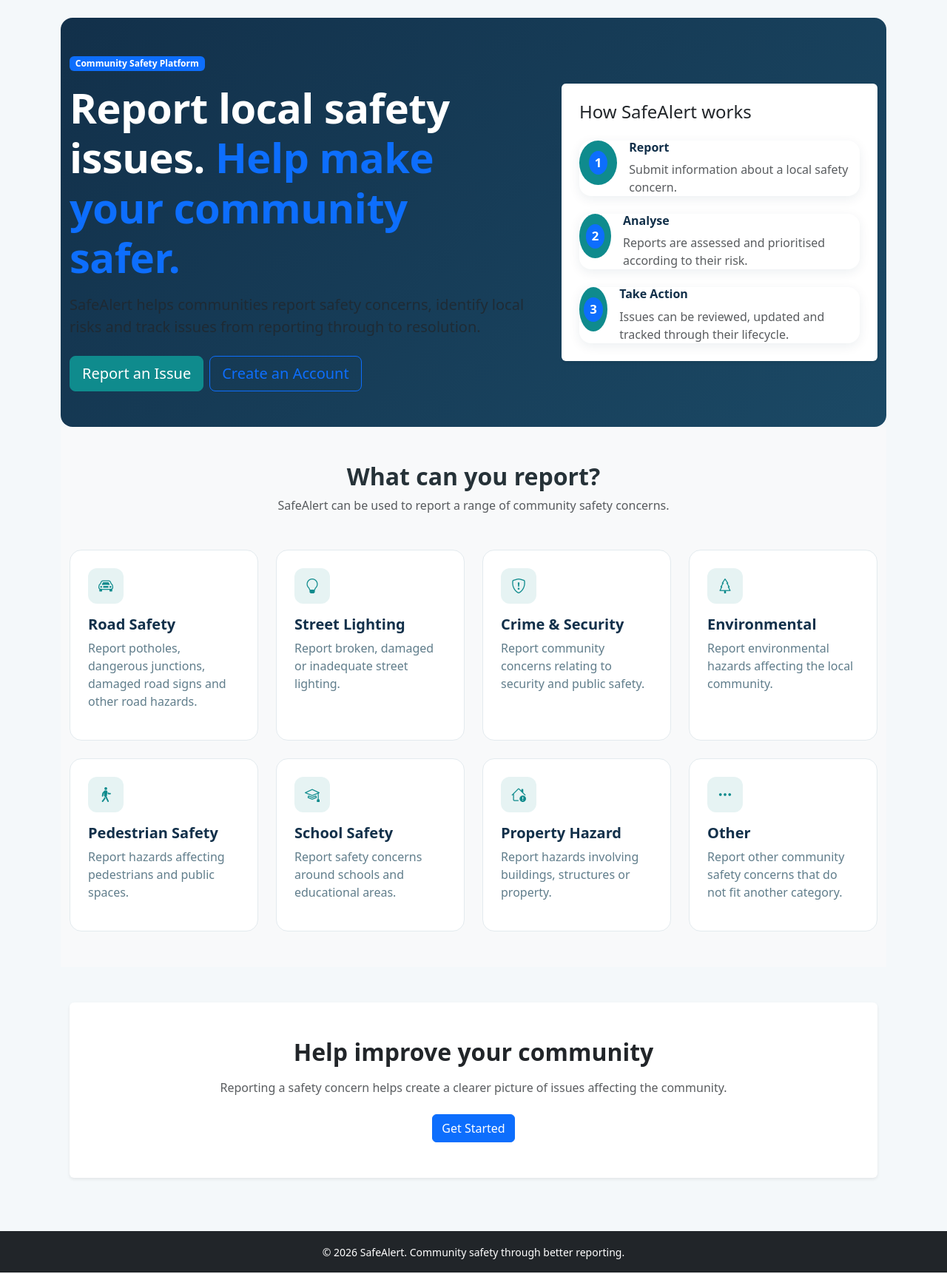
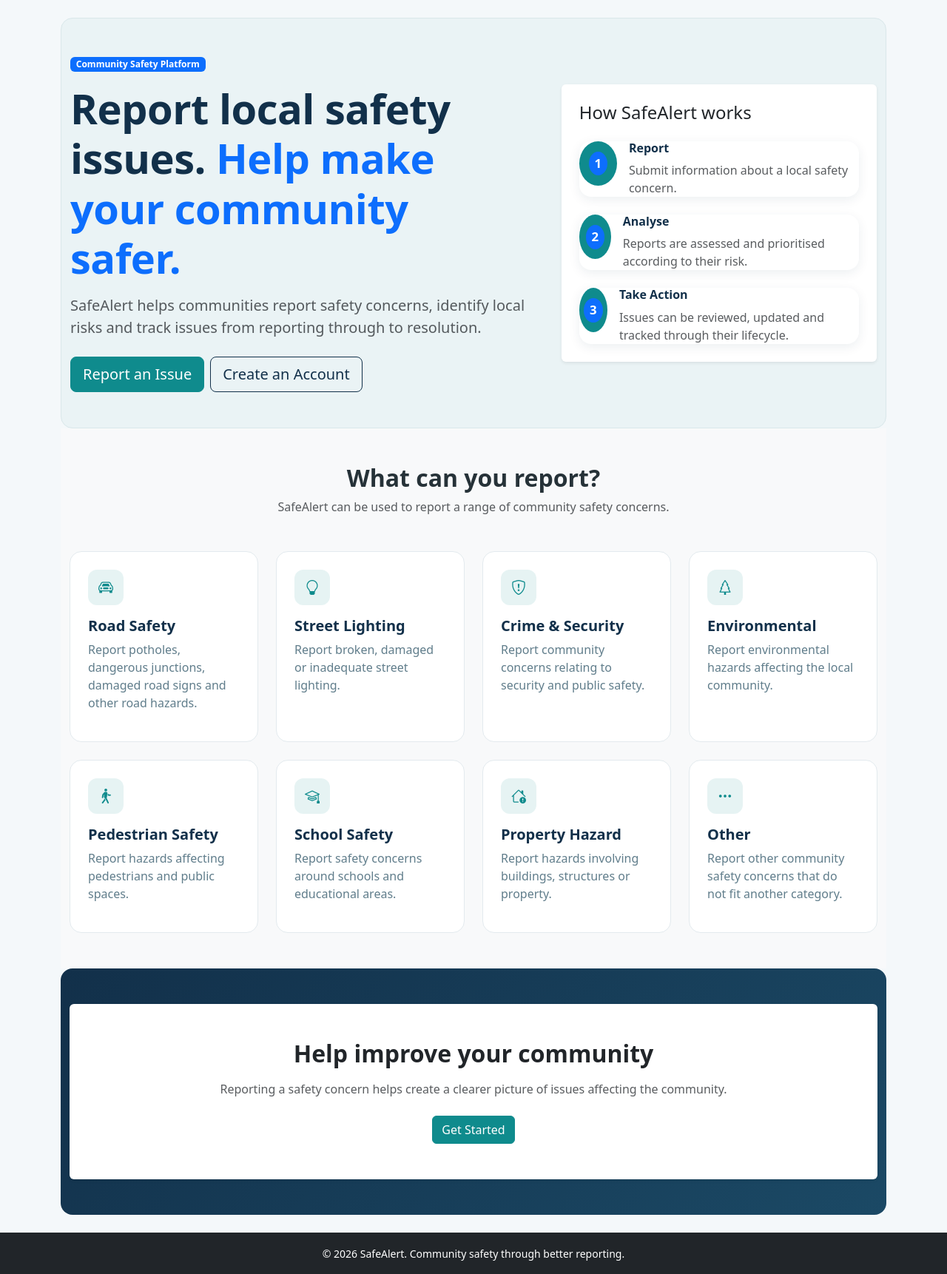
Before and after one commit to davy-berry/safe_alert, a Django app: page / in a window 1280 px wide. Shown: the part 56-1778 px from the top of the page at 74% size. Run offline with Django 5.2, Linux system fonts and the light colour scheme.

Commit message:
Styles and update hero background color

```diff
--- a/reports/templates/reports/home.html
+++ b/reports/templates/reports/home.html
@@ -354,7 +354,7 @@ SafeAlert | Community Safety
 
 <!-- Call To Action -->
 
-<section class="py-5">
+<section class="home-cta    py-5">
 
     <div class="container">
 
--- a/static/css/style.css
+++ b/static/css/style.css
@@ -17,45 +17,63 @@ body {
 /*  SafeAlert Home Page */
 
 .home-hero {
-    background: linear-gradient(
-        135deg,
-        var(--safealert-primary),
-        #1b4965
-    );
-    color: white;
+    background: #EAF3F5;
+    color: var(--safealert-text);
     border-radius: 1rem;
     overflow: hidden;
+    border: 1px solid #D9E7EA;
 }
 
 .home-hero h1 {
+    color: var(--safealert-primary);
     font-weight: 700;
     letter-spacing: -0.5px;
 }
 
 .home-hero p {
-    color: rgba(255, 255, 255, 0.85);
+    color: var(--safealert-muted);
 }
 
+/* Highlighted part of the main heading */
+.home-hero .hero-highlight {
+    color: var(--safealert-secondary);
+}
+
+/* Community Safety Platform badge */
+.home-hero .hero-badge {
+    display: inline-block;
+    background-color: var(--safealert-primary);
+    color: white;
+    font-weight: 600;
+    padding: 0.4rem 0.75rem;
+    border-radius: 0.5rem;
+}
+
+/* Primary action */
 .home-hero .btn-primary {
     background-color: var(--safealert-secondary);
     border-color: var(--safealert-secondary);
+    color: white;
 }
 
 .home-hero .btn-primary:hover {
-    background-color: #0c7779;
-    border-color: #0c7779;
+    background-color: #0C7779;
+    border-color: #0C7779;
 }
 
-.home-hero .btn-success {
-    background-color: var(--safealert-accent);
-    border-color: var(--safealert-accent);
+/* Secondary action */
+.home-hero .btn-outline-primary {
+    color: var(--safealert-primary);
+    border-color: var(--safealert-primary);
 }
 
-.home-hero .btn-success:hover {
-    background-color: #267449;
-    border-color: #267449;
+.home-hero .btn-outline-primary:hover {
+    background-color: var(--safealert-primary);
+    border-color: var(--safealert-primary);
+    color: white;
 }
 
+/* Main Section*/
 main {
     min-height: 70vh;
 }
```
